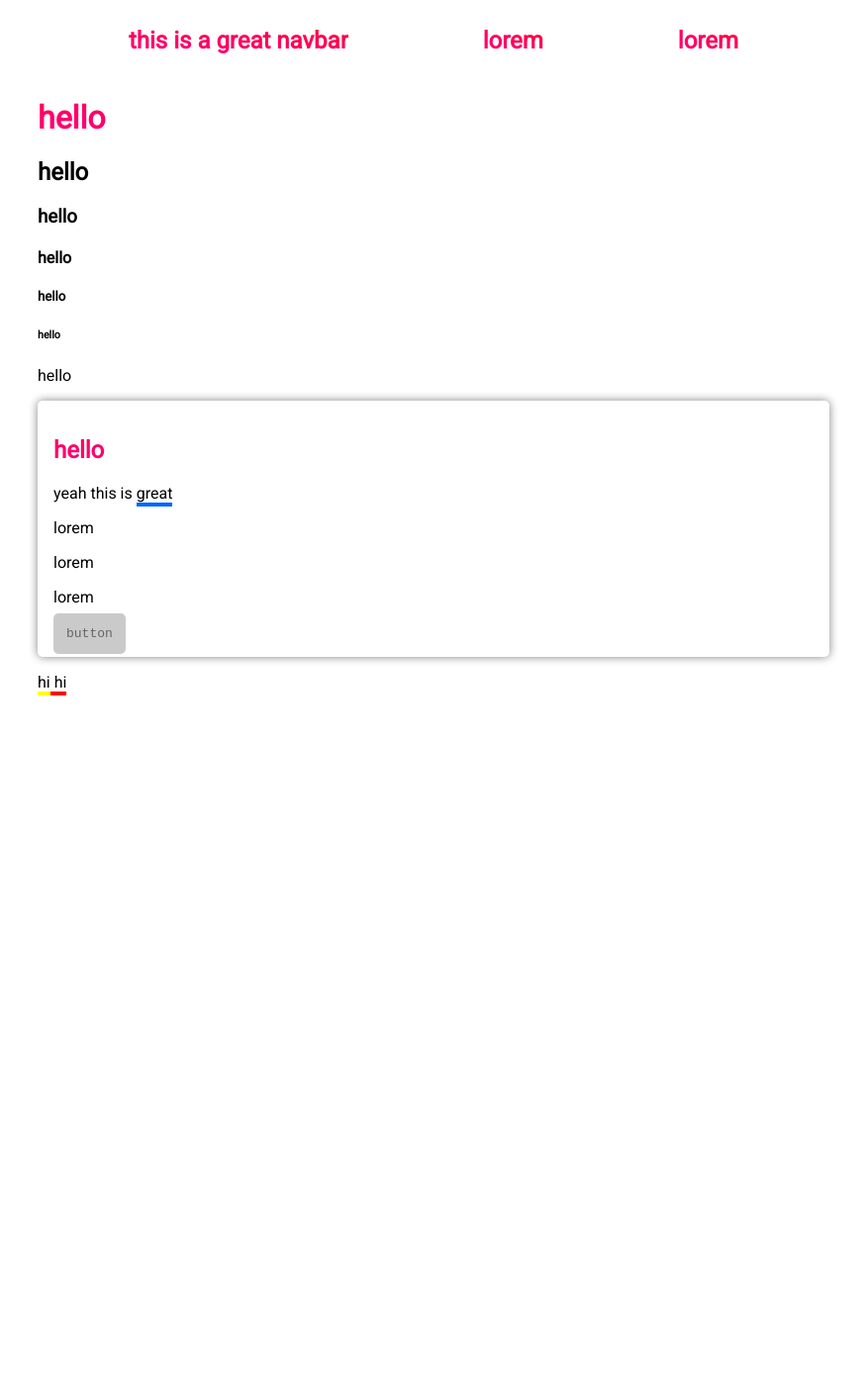
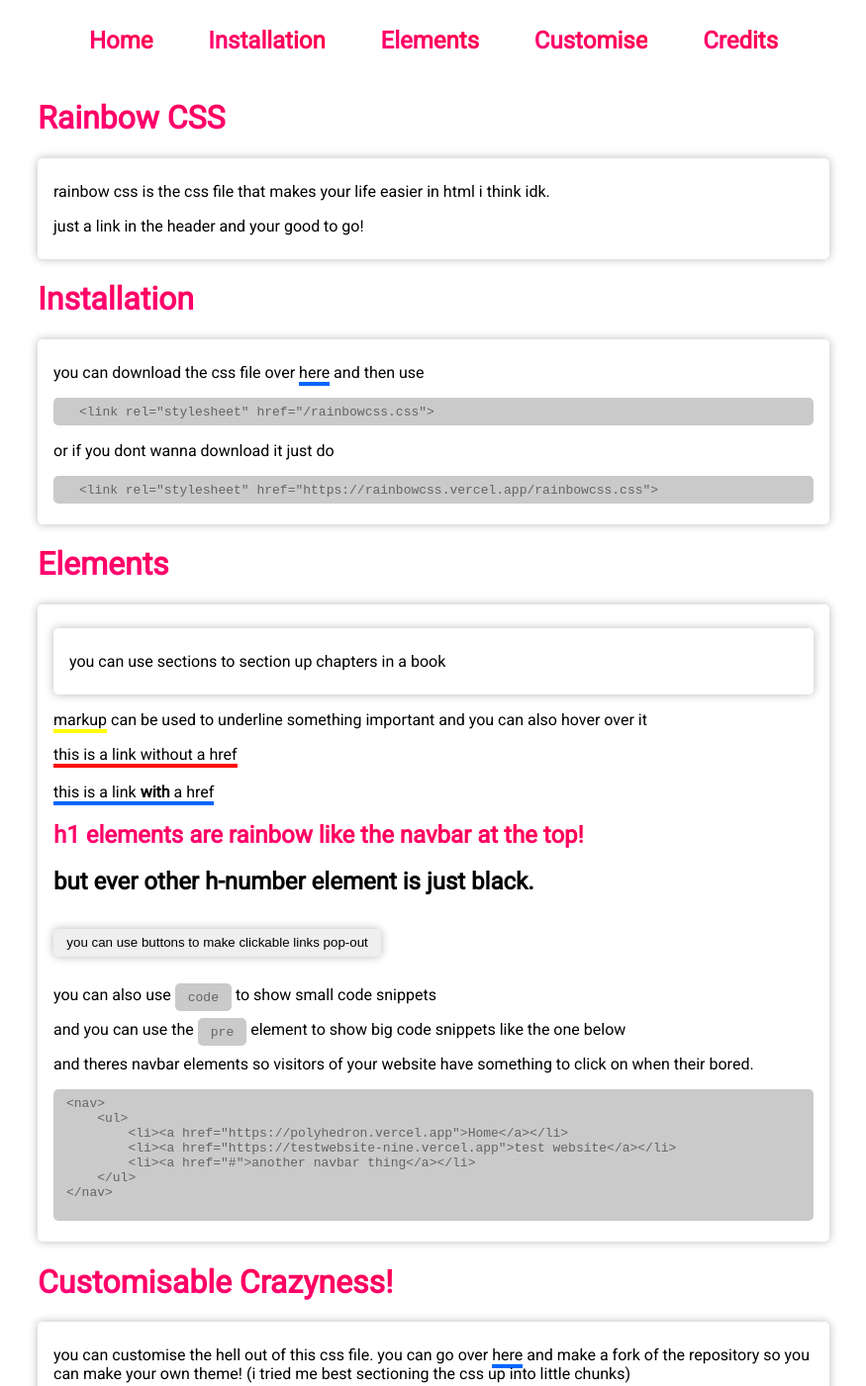
Before and after one commit to PoIygon/rainbowcss, a plain HTML site: page index.html in a window 1280 px wide. Shown: the part 13-1414 px from the top of the page at 99% size, without its empty margins (202-1077 px from the left). Before the commit the page ends 800 px from the top, so only its background shows below. Drawn offline with Linux system fonts and the light colour scheme.

Commit message:
added a lot of stuff to the page and changed the css a little bit

```diff
--- a/index.html
+++ b/index.html
@@ -10,28 +10,90 @@
 <body>
     <nav>
         <ul>
-            <li><a href="#">this is a great navbar</a></li>
-            <li><a href="#">lorem</a></li>
-            <li><a href="#">lorem</a></li>
+            <li><a href="#home">Home</a></li>
+            <li><a href="#install">Installation</a></li>
+            <li><a href="#element">Elements</a></li>
+            <li><a href="#custom">Customise</a></li>
+            <li><a href="#credit">Credits</a></li>
         </ul>
     </nav>
-    <h1>hello</h1>
-    <h2>hello</h2>
-    <h3>hello</h3>
-    <h4>hello</h4>
-    <h5>hello</h5>
-    <h6>hello</h6>
-    <p>hello</p>
+    <h1 id="home">Rainbow CSS</h1>
     <section>
-        <h1>hello</h1>
-        <p>yeah this is <a href="#">great</a></p>
-        <p>lorem</p>
-        <p>lorem</p>
-        <p>lorem</p>
-        <code>
-            button
-        </code>
+        <p>rainbow css is the css file that makes your life easier in html i think idk.</p>
+        <p>just a link in the header and your good to go!</p>
     </section>
-    <mark>hi</mark><a> hi</a>
+    <h1 id="install">Installation</h1>
+    <section>
+        <p>you can download the css file over <a href="/rainbowcss.css" download>here</a> and then use</p>
+        <pre><code>&lt;link rel="stylesheet" href="/rainbowcss.css"&gt;</code></pre>
+        <p>or if you dont wanna download it just do</p>
+        <pre><code>&lt;link rel="stylesheet" href="https://rainbowcss.vercel.app/rainbowcss.css"&gt;</code></pre>
+    </section>
+    <h1 id="element">Elements</h1>
+    <section>
+        <section><p>you can use sections to section up chapters in a book</p></section>
+        <p><mark>markup</mark> can be used to underline something important and you can also hover over it</p>
+        <a>this is a link without a href</a>
+        <br><br>
+        <a href="#">this is a link <strong>with</strong> a href</a>
+        <h1>h1 elements are rainbow like the navbar at the top!</h1>
+        <h2>but ever other h-number element is just black.</h2>
+        <button>you can use buttons to make clickable links pop-out</button>
+        <p>you can also use <code>code</code> to show small code snippets</p>
+        <p>and you can use the <code>pre</code> element to show big code snippets like the one below</p>
+        <p>and theres navbar elements so visitors of your website have something to click on when their bored.</p>
+        <!-- make a navbar in the code element -->
+        <pre>
+&lt;nav&gt;
+    &lt;ul&gt;
+        &lt;li&gt;&lt;a href="https://polyhedron.vercel.app"&gt;Home&lt;/a&gt;&lt;/li&gt;
+        &lt;li&gt;&lt;a href="https://testwebsite-nine.vercel.app"&gt;test website&lt;/a&gt;&lt;/li&gt;
+        &lt;li&gt;&lt;a href="#"&gt;another navbar thing&lt;/a&gt;&lt;/li&gt;
+    &lt;/ul&gt;
+&lt;/nav&gt;
+        </pre>
+    </section>
+    <h1 id="custom">Customisable Crazyness!</h1>
+    <section>
+        <p>you can customise the hell out of this css file. you can go over <a href="https://github.com/PoIygon/rainbowcss/">here</a> and make a fork of the repository so you can make your own theme! (i tried me best sectioning the css up into little chunks)
+            <pre>
+:root {
+    --font: 'Roboto', sans-serif;
+    --codeFont: 'monospace';
+
+    --backgroundColour: white;
+    --backgroundColourDark: #cacaca;
+    --textColour: black;
+    --textColourLight: #646464;
+
+    --linkColor: #06f;
+    --linkHoverColor: #0044cc80;
+    --linkVisitedColor: #02c;
+
+    --gradient: linear-gradient(to right top, #9900ff, #e900c2, #ff0082, #ff0047, #ff0000);
+    --clip: text;
+    --duration: 0.5s;
+    --longDuration: 15s;
+
+    --borderRadius: 5px;
+    --borderWidth: 4px;
+    --borderShadow: 0 0 10px #b9b9b9;
+
+    --navPadding: 1.5em;
+    --padding: 0.5em 1em;
+
+    --margin: 1em 0;
+    --centreMargin: 0 auto;
+
+    --bodyWidth: 50em;
+}
+            </pre>
+        </p>
+    </section>
+    <h1 id="credit">Credits</h1>
+    <section>
+        <p>rainbow css was made by <a href="https://github.com/poIygon/">Polygon</a>
+        <p>insperation from <a href="https://github.com/MystPi">MystPi</a></p>
+    </section>
 </body>
 </html>
--- a/rainbowcss.css
+++ b/rainbowcss.css
@@ -1,3 +1,8 @@
+/* can you please just credit me for the css file pls pls plspls
+plsplspslsplsplsplsplsplsplsplsplsp,spslspls
+also the github repo is over here https://github.com/poIygon/rainbowcss/ */
+
+
 @import url('https://fonts.googleapis.com/css2?family=Roboto&display=swap');
 
 :root {
@@ -20,10 +25,10 @@
 
     --borderRadius: 5px;
     --borderWidth: 4px;
-    --borderShadow: 0 0 10px #838383;
+    --borderShadow: 0 0 10px #b9b9b9;
 
     --navPadding: 1.5em;
-    --padding: 1em;
+    --padding: 0.5em 1em;
 
     --margin: 1em 0;
     --centreMargin: 0 auto;
@@ -54,6 +59,24 @@ h1 {
 
 h1, h2, h3, h4, h5, h6, strong {
     font-weight: bold;
+}
+
+button {
+    border: solid var(--borderWidth) var(--borderColor);
+    border-radius: var(--borderRadius);
+    box-shadow: var(--borderShadow);
+    padding: var(--padding);
+    margin: var(--margin);
+    -webkit-transition-property: background-color;
+         -o-transition-property: background-color;
+            transition-property: background-color;
+    -webkit-transition-duration: var(--duration);
+         -o-transition-duration: var(--duration);
+            transition-duration: var(--duration);
+}
+
+button:hover {
+    background-color: white;
 }
 
 /* ================================================================= */
@@ -152,6 +175,8 @@ section {
 /* ====================================================================== */
 
 pre, code {
+    word-break: break-all;
+    overflow-x: auto;
     background-color: var(--backgroundColourDark);
     color: var(--textColourLight);
     border-radius: var(--borderRadius);
```
